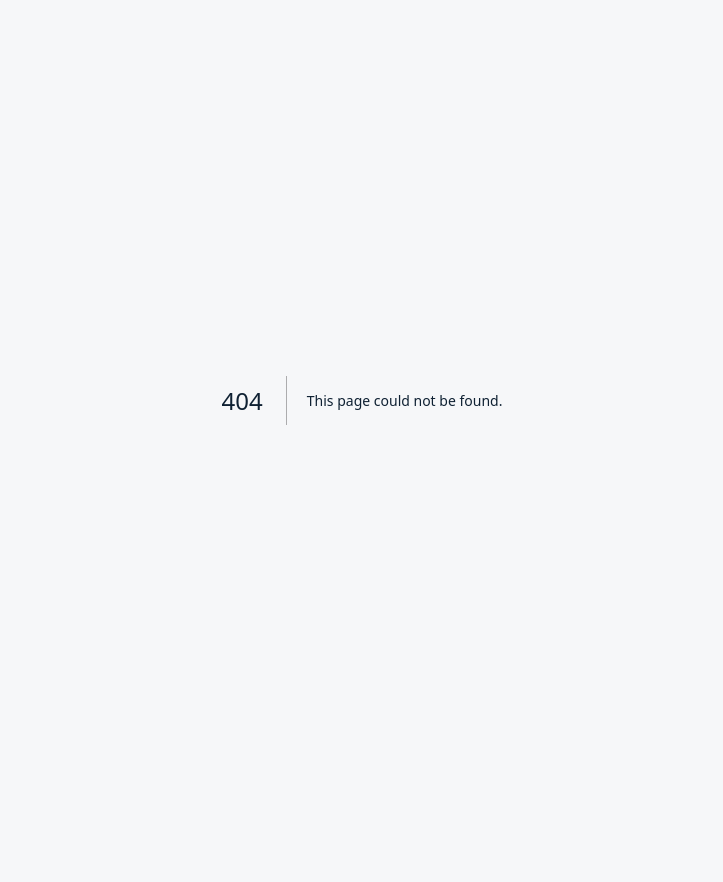
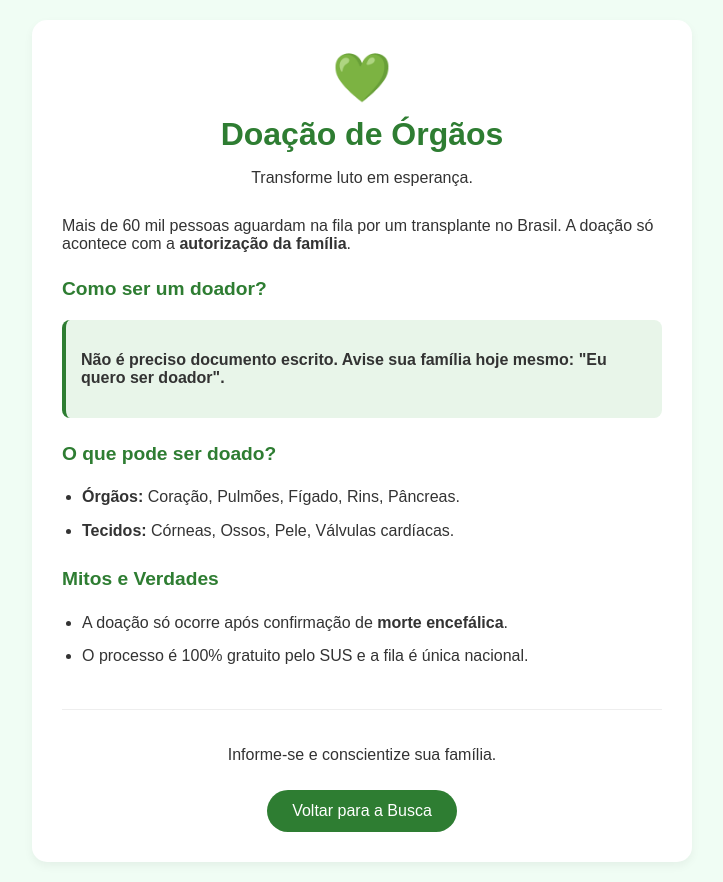
Before and after one commit to maxvilhenaviana-maker/achou-mvp, a Next.js app: page /doacao_orgao in a window 1280 px wide. Before the commit this address had no page. Shown: the whole page, without its empty margins (278-1001 px from the left). Before the commit the page ends 800 px from the top, so only its background shows below. Built offline with nearby package versions, Linux system fonts and the light colour scheme.

Commit message:
Add files via upload

```diff
--- /dev/null
+++ b/pages/doacao_orgao.js
@@ -0,0 +1,64 @@
+import React from 'react';
+import Head from 'next/head';
+import Link from 'next/link';
+
+export default function DoacaoOrgaos() {
+  return (
+    <div className="info-page">
+      <Head>
+        <title>Doação de Órgãos - Achou.net.br</title>
+        <meta name="viewport" content="width=device-width, initial-scale=1" />
+      </Head>
+
+      <main className="content-wrapper">
+        <div className="header-org">
+          <span className="icon">💚</span>
+          <h1>Doação de Órgãos</h1>
+          <p className="subtitle">Transforme luto em esperança.</p>
+        </div>
+
+        <section className="info-block">
+          <p>Mais de 60 mil pessoas aguardam na fila por um transplante no Brasil. A doação só acontece com a <strong>autorização da família</strong>.</p>
+
+          <h3>Como ser um doador?</h3>
+          <div className="highlight-box">
+            <p>Não é preciso documento escrito. <strong>Avise sua família hoje mesmo:</strong> "Eu quero ser doador".</p>
+          </div>
+
+          <h3>O que pode ser doado?</h3>
+          <ul>
+            <li><strong>Órgãos:</strong> Coração, Pulmões, Fígado, Rins, Pâncreas.</li>
+            <li><strong>Tecidos:</strong> Córneas, Ossos, Pele, Válvulas cardíacas.</li>
+          </ul>
+
+          <h3>Mitos e Verdades</h3>
+          <ul>
+            <li>A doação só ocorre após confirmação de <strong>morte encefálica</strong>.</li>
+            <li>O processo é 100% gratuito pelo SUS e a fila é única nacional.</li>
+          </ul>
+        </section>
+
+        <div className="footer-action">
+          <p>Informe-se e conscientize sua família.</p>
+          <Link href="/">
+            <button className="btn-back">Voltar para a Busca</button>
+          </Link>
+        </div>
+      </main>
+
+      <style jsx>{`
+        .info-page { background: #f0fdf4; min-height: 100vh; padding: 20px; font-family: sans-serif; color: #333; }
+        .content-wrapper { max-width: 600px; margin: 0 auto; background: white; padding: 30px; border-radius: 15px; box-shadow: 0 4px 10px rgba(0,0,0,0.05); }
+        .header-org { text-align: center; margin-bottom: 30px; }
+        .icon { font-size: 3rem; }
+        h1 { color: #2e7d32; margin: 10px 0; }
+        h3 { color: #2e7d32; margin-top: 25px; font-size: 1.2rem; }
+        .highlight-box { background: #e8f5e9; padding: 15px; border-radius: 8px; border-left: 4px solid #2e7d32; margin: 20px 0; font-weight: bold; }
+        ul { padding-left: 20px; line-height: 1.6; }
+        li { margin-bottom: 8px; }
+        .footer-action { margin-top: 40px; text-align: center; border-top: 1px solid #eee; padding-top: 20px; }
+        .btn-back { background: #2e7d32; color: white; border: none; padding: 12px 25px; border-radius: 25px; font-size: 1rem; cursor: pointer; margin-top: 10px; }
+      `}</style>
+    </div>
+  );
+}
```
